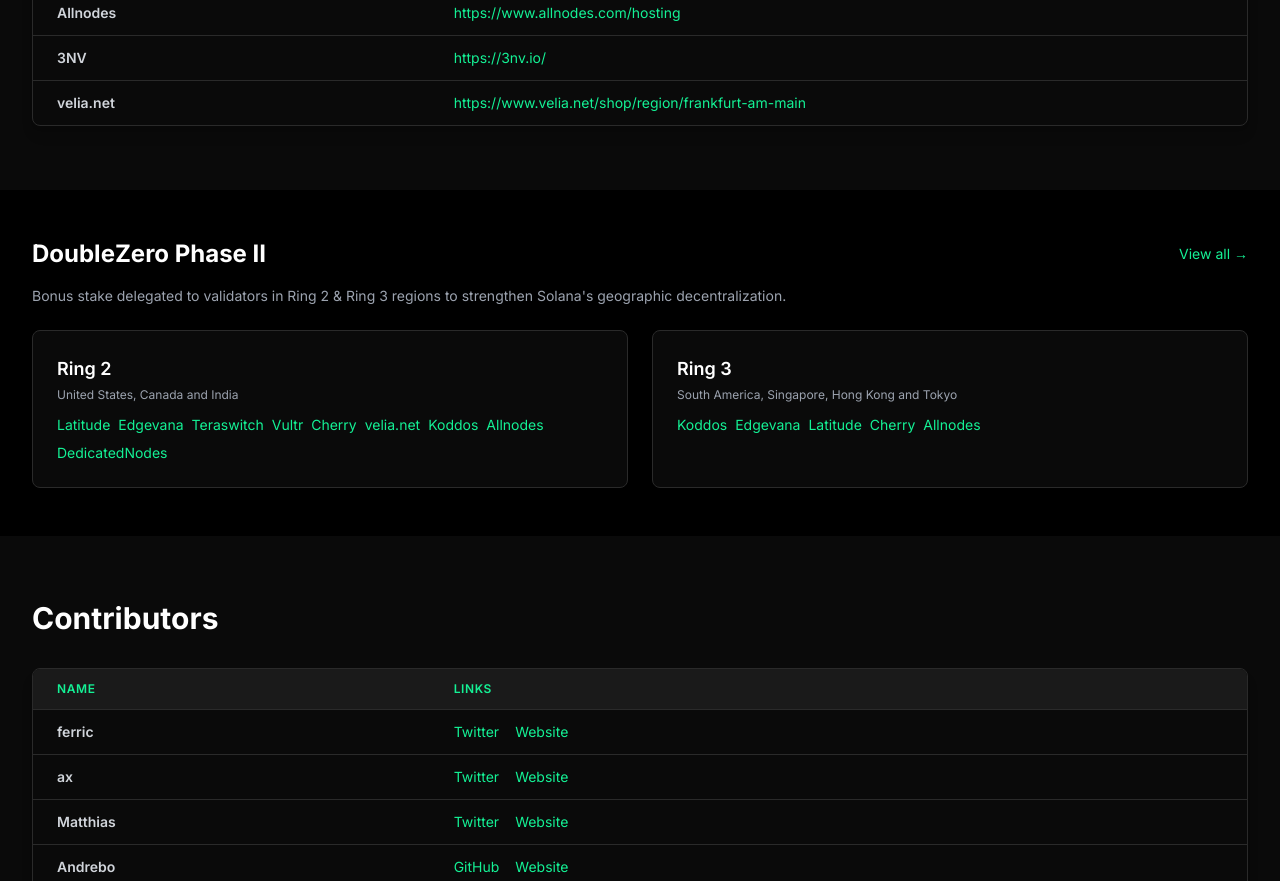
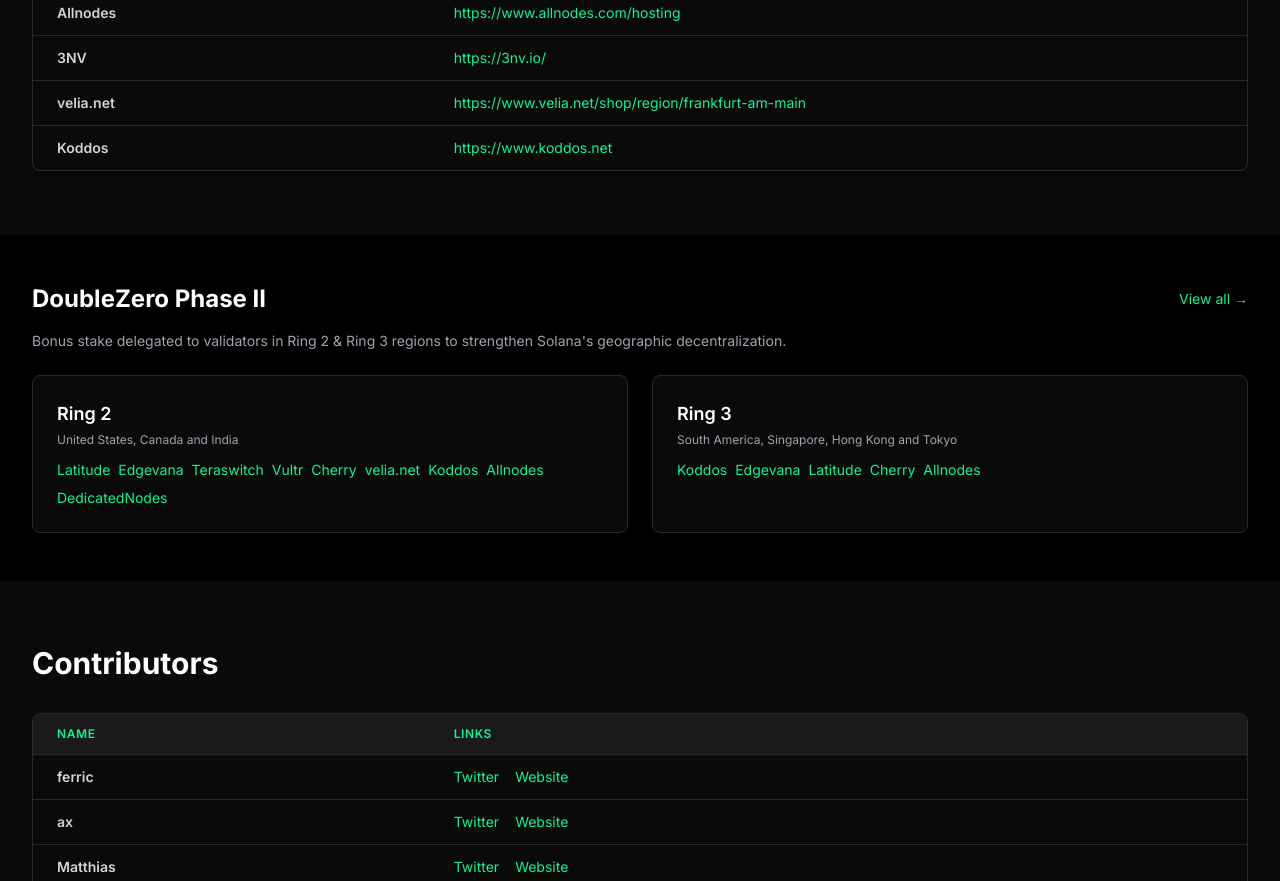
Before and after one commit to solanahcl/solanahcl, a React (Vite) app: page / in a window 1280 px wide. Shown: the part 2340-3221 px from the top of the page. Built offline with nearby package versions, Linux system fonts and the light colour scheme.

Commit message:
add koddos
Koddos was already in the list of dz data centers, so it makes sense to also have them in the general data centers list

```diff
--- a/src/data/providers.ts
+++ b/src/data/providers.ts
@@ -10,6 +10,7 @@
   { name: 'Allnodes', link: 'https://www.allnodes.com/hosting' },
   { name: '3NV', link: 'https://3nv.io/' },
   { name: 'velia.net', link: 'https://www.velia.net/shop/region/frankfurt-am-main' },
+  { name: 'Koddos', link: 'https://www.koddos.net' },
 ];
 
 export const providerNotes = `More providers available: [Marinade ISP list](https://app.marinade.finance/network/isps/?countries=&direction=descending&sorting=stake)
```
